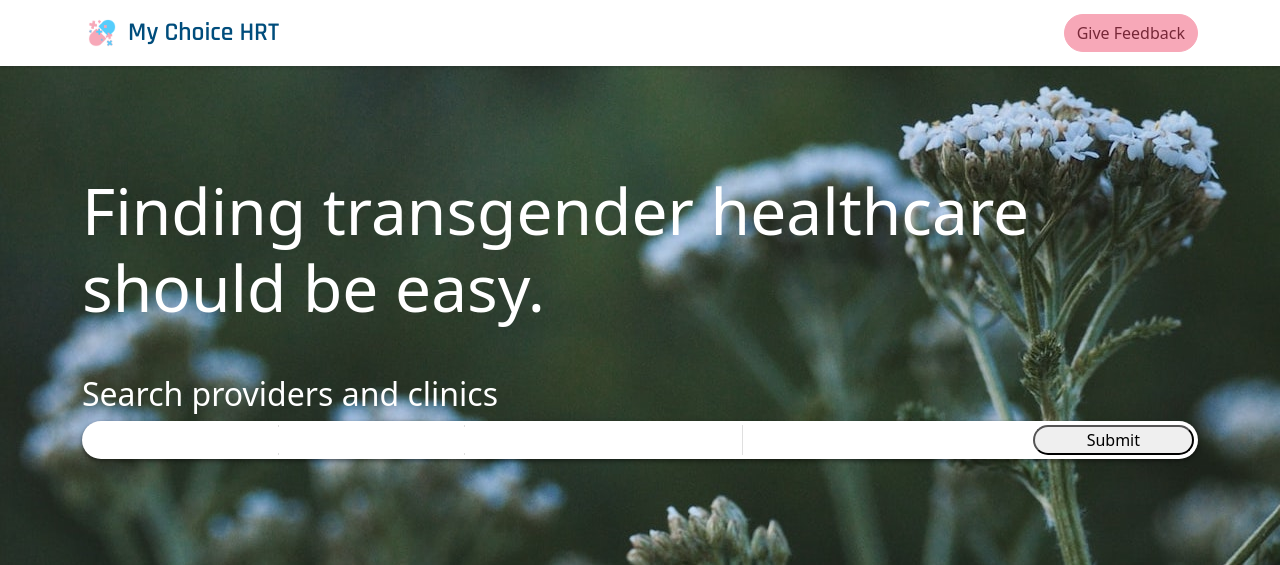
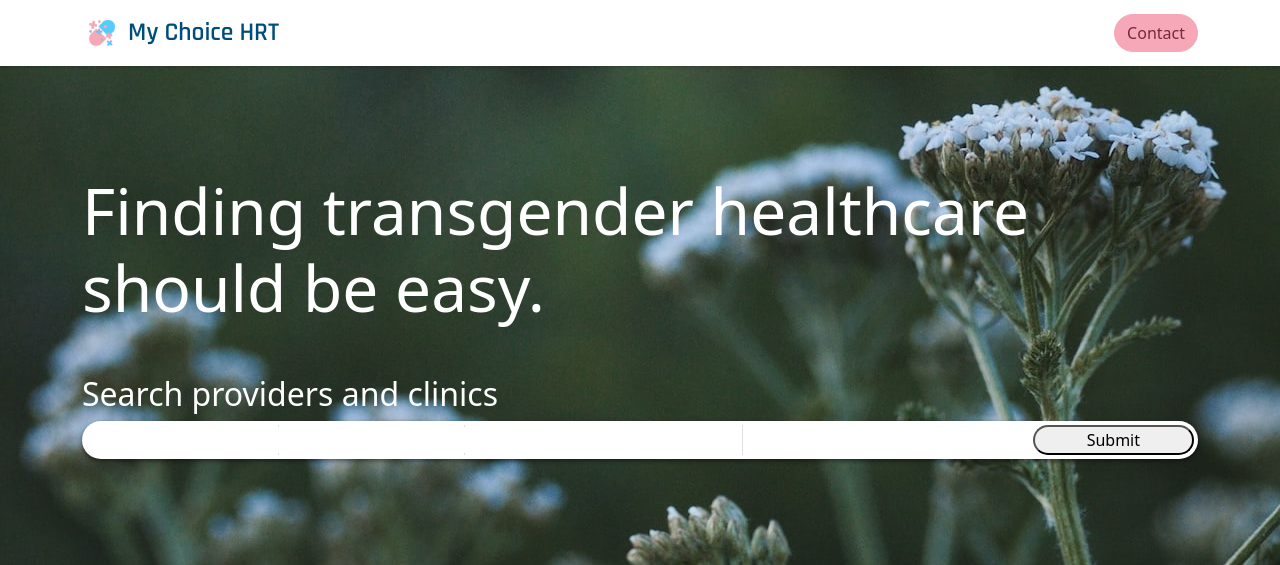
Before and after one commit to MirandaCalls/mychoicehrt, a Symfony app: template templates/home.html.twig in a window 1280 px wide. Shown: the top 565 px of the page. Run offline with Twig, Linux system fonts and the light colour scheme; the template is opened without the code that fills it, so the values that code supplies are empty; form fields are guessed from the names that the template uses; style sheets or scripts are compiled from the project's sources; some libraries are stand-ins or nearby versions.

Commit message:
rename feedback links

```diff
--- a/templates/base.html.twig
+++ b/templates/base.html.twig
@@ -15,9 +15,9 @@
             My Choice HRT
         </a>
         <div class="collapse navbar-collapse">
-            <ul class="navbar-nav ms-auto mb-2 mb-lg-0">
-                <a class="btn btn-primary rounded-pill" href="/feedback">Give Feedback</a>
-            </ul>
+            <div class="navbar-nav ms-auto mb-2 mb-lg-0">
+                <a class="btn btn-primary rounded-pill" href="/feedback">Contact</a>
+            </div>
         </div>
     </div>
 </nav>
--- a/templates/feedback/index.html.twig
+++ b/templates/feedback/index.html.twig
@@ -4,7 +4,7 @@
 
 {% block body %}
     <div class="container mt-4">
-        <h2>Give your feedback</h2>
+        <h2>Contact Us</h2>
 
         {% for message in app.flashes('notification') %}
             <div class="alert alert-success alert-dismissible fade show">
```
